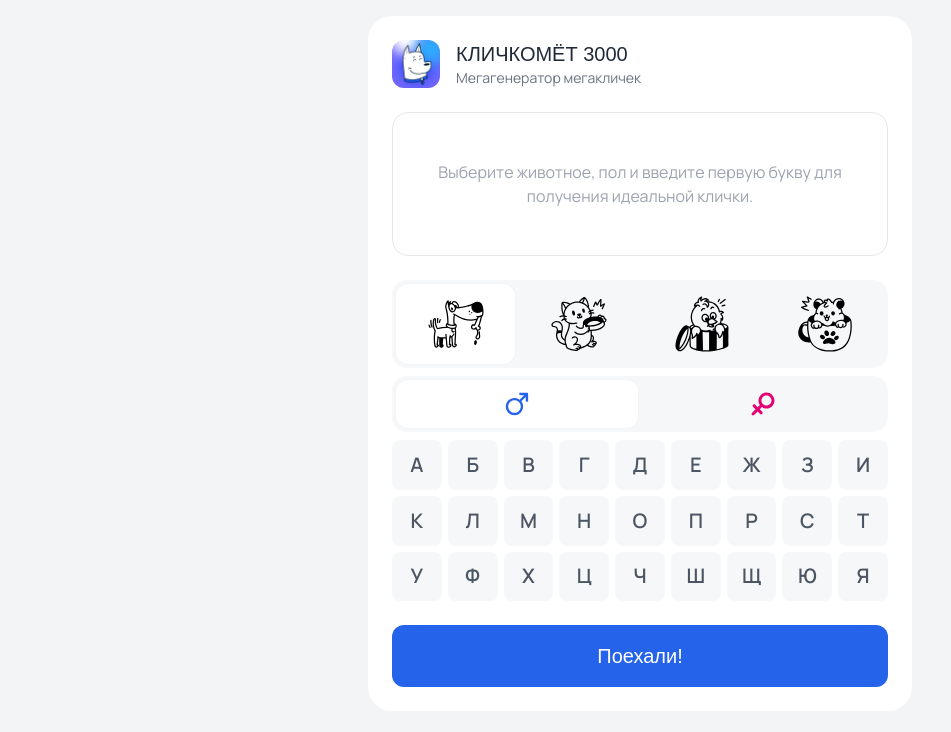
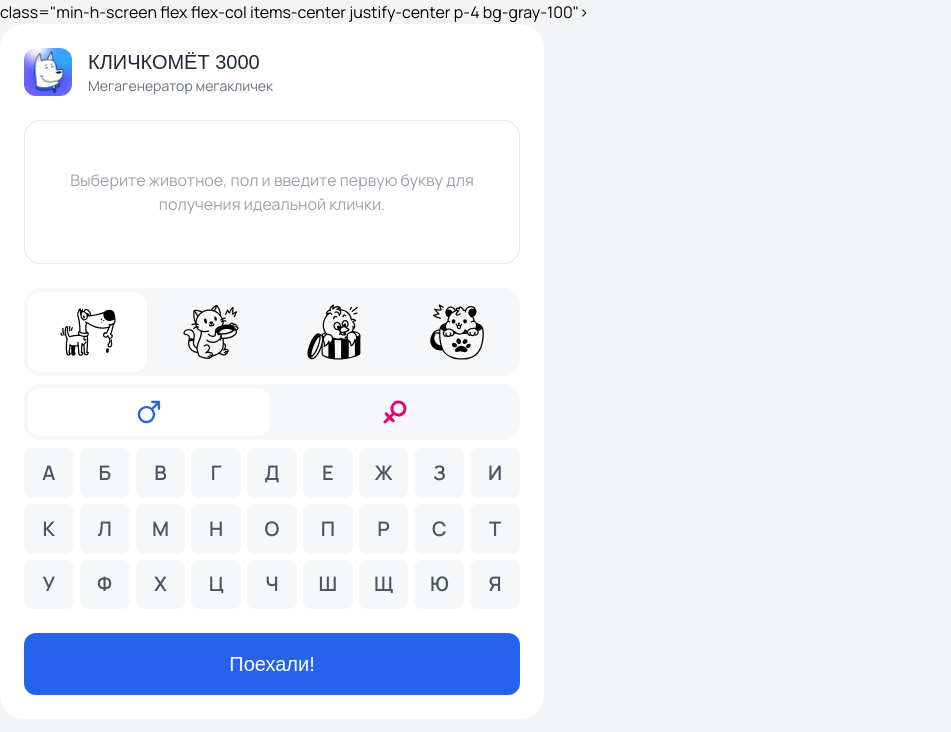
Before and after one commit to kennyhouston-hw/PetNickGen, a plain HTML site: page index.html in a window 1280 px wide. Shown: the top 732 px of the page, without its empty margins (0-951 px from the left). Drawn offline with nearby package versions, Linux system fonts and the light colour scheme; a web font is replaced by a local one.

Commit message:
Fix HTML structure and update CSS background color for consistency

```diff
--- a/index.html
+++ b/index.html
@@ -11,8 +11,8 @@
       @import url("https://fonts.googleapis.com/css2?family=Dela+Gothic+One&display=swap");
     </style>
   </head>
-  <body
-    class="min-h-screen flex flex-col items-center justify-center p-4 bg-gray-100">
+  <body>
+    <div>class="min-h-screen flex flex-col items-center justify-center p-4 bg-gray-100">
     <div class="max-w-xl w-full sm:max-w-[34rem]">
       <div class="bg-white p-6 w-full rounded-3xl">
         <div class="flex gap-3 sm:gap-4">
@@ -191,5 +191,6 @@
     </div>
     <script src="./src/base.js"></script>
     <script src="./src/script.js"></script>
+    </div>
   </body>
 </html>
--- a/src/style.css
+++ b/src/style.css
@@ -1,8 +1,12 @@
+html {
+    background-color: #f3f4f6;
+}
+
 body {
     font-family: "Manrope", sans-serif;
     font-optical-sizing: auto;
     font-style: normal;
-    background-color: #fff;
+    height: 100vh;
 }
 
 .accent-font {
```
